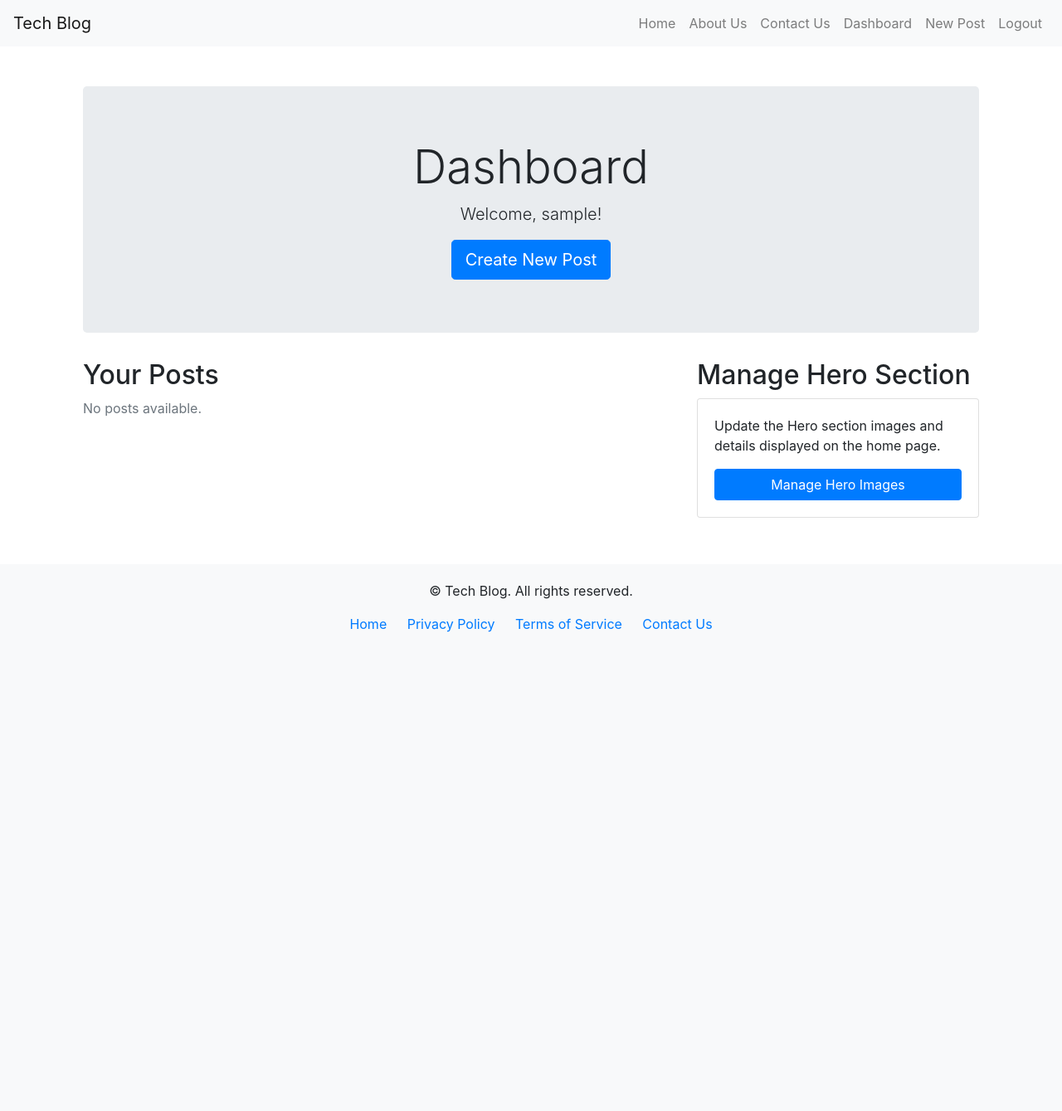
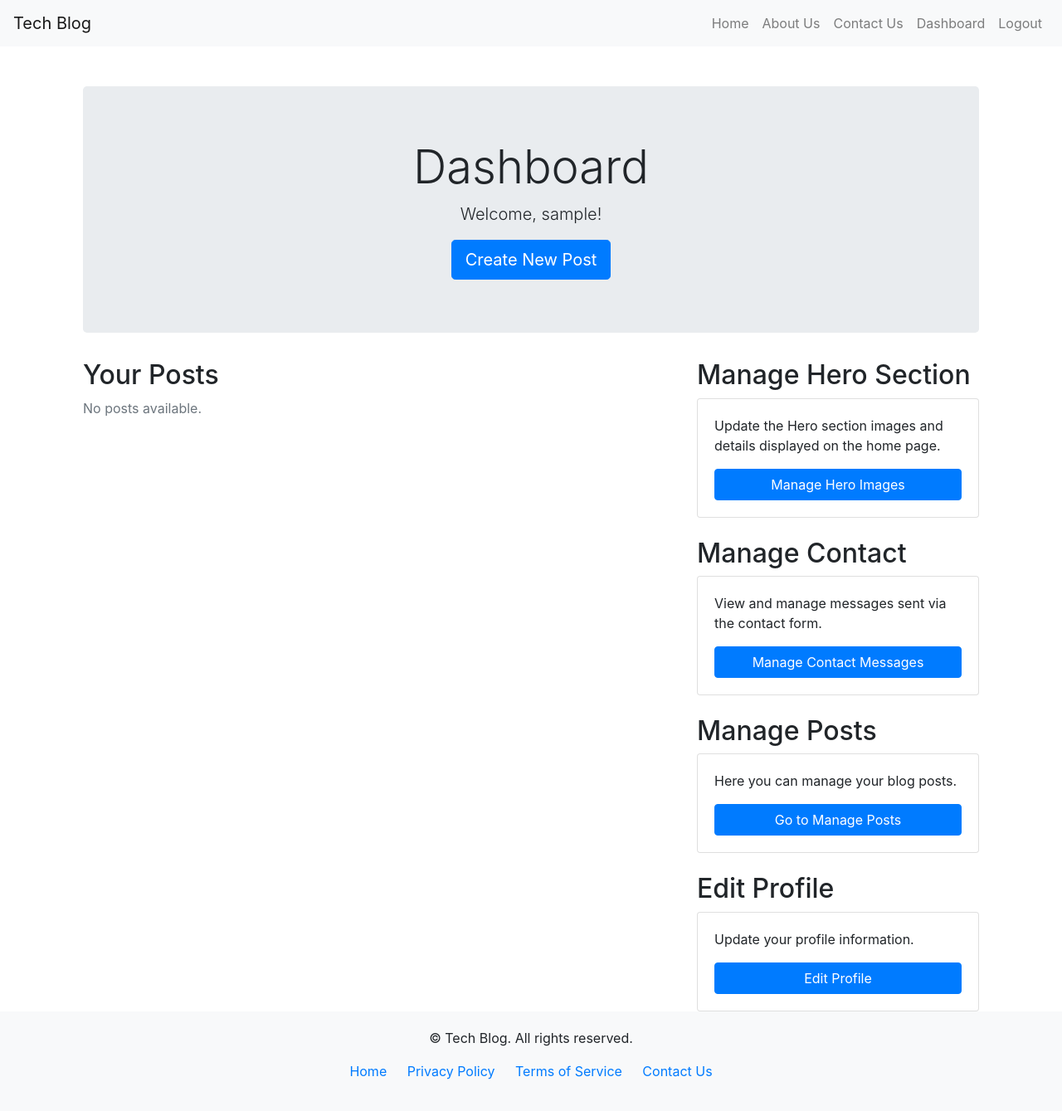
Before and after one commit to muhindi-brian/Tech-Blog, a Flask app: page /dashboard in a window 1280 px wide. Shown: the whole page at 83% size. Before the commit the page ends 762 px from the top, so only its background shows below. Run offline with Flask 3, Linux system fonts and the light colour scheme; the visitor is signed in with stand-in values (Sample User, id 1); data that the repository does not hold is empty; some libraries are stand-ins or nearby versions.

Commit message:
Update profile editing functionality: Add password field to EditProfileForm and update template

```diff
--- a/app/routes.py
+++ b/app/routes.py
@@ -7,7 +7,12 @@ from flask_login import LoginManager, UserMixin, login_user, current_user, logou
 import re
 import os
 from werkzeug.utils import secure_filename
+from werkzeug.security import generate_password_hash, check_password_hash
 
+# from . import app, db
+from .forms import EditProfileForm
+from .models import User
+#
 # Configuration
 UPLOAD_FOLDER = os.path.join(app.root_path, 'static', 'uploads')
 ALLOWED_EXTENSIONS = {'jpg', 'jpeg', 'png', 'gif'}
@@ -32,7 +37,13 @@ class User(UserMixin):
         self.id = user[0]
         self.username = user[1]
         self.email = user[2]
-        self.password = user[3]
+        self.password_hash = user[3]
+
+    def set_password(self, password):
+        self.password_hash = generate_password_hash(password)
+
+    def check_password(self, password):
+        return check_password_hash(self.password_hash, password)
 
 class LoginForm(FlaskForm):
     email = StringField('Email', validators=[DataRequired(), Email()])
@@ -59,6 +70,19 @@ class ContactForm(FlaskForm):
     message = TextAreaField('Message', validators=[DataRequired()])
     submit = SubmitField('Send')
 
+class EditProfileForm(FlaskForm):
+    username = StringField('Username', validators=[DataRequired()])
+    email = StringField('Email', validators=[DataRequired(), Email()])
+    password = PasswordField('New Password')
+    confirm_password = PasswordField('Confirm Password', validators=[EqualTo('password')])
+    submit = SubmitField('Update Profile')
+
+class ChangePasswordForm(FlaskForm):
+    old_password = PasswordField('Current Password', validators=[DataRequired()])
+    new_password = PasswordField('New Password', validators=[DataRequired()])
+    confirm_password = PasswordField('Confirm New Password', validators=[DataRequired(), EqualTo('new_password')])
+    submit = SubmitField('Change Password')
+
 def generate_slug(title):
     """Generate a URL-friendly slug from a title."""
     slug = re.sub(r'[^\w\s-]', '', title).strip().lower()
@@ -81,15 +105,6 @@ def index():
     cursor.close()
     return render_template('index.html', posts=posts, hero_images=hero_images)
 
-# @app.route('/')
-# def index():
-#     """Render the index page with posts."""
-#     cursor = mysql.connection.cursor()
-#     cursor.execute('SELECT * FROM posts ORDER BY created_at DESC')
-#     posts = cursor.fetchall()
-#     cursor.close()
-#     return render_template('index.html', posts=posts)
-
 @app.route('/about')
 def about():
     """Render the about page."""
@@ -97,19 +112,25 @@ def about():
 
 @app.route('/contact', methods=['GET', 'POST'])
 def contact():
-    """Handle the contact form submission."""
     form = ContactForm()
     if form.validate_on_submit():
-        # Here you would typically send an email or store the message in the database
-        name = form.name.data
-        email = form.email.data
-        message = form.message.data
+        cursor = mysql.connection.cursor()
+        cursor.execute('INSERT INTO contact_messages (name, email, message) VALUES (%s, %s, %s)',
+                       (form.name.data, form.email.data, form.message.data))
+        mysql.connection.commit()
+        cursor.close()
+        flash('Your message has been sent successfully!', 'success')
+        return redirect(url_for('contact'))
+    return render_template('contact.html', form=form)
 
-        # For demonstration purposes, let's just flash a message
-        flash('Your message has been sent successfully.', 'success')
-        return redirect(url_for('contact'))
-
-    return render_template('contact.html', form=form)
+@app.route('/contact_messages')
+@login_required
+def contact_messages():
+    cursor = mysql.connection.cursor()
+    cursor.execute('SELECT * FROM contact_messages ORDER BY created_at DESC')
+    messages = cursor.fetchall()
+    cursor.close()
+    return render_template('contact_messages.html', messages=messages)
 
 @app.route('/post/<slug>')
 def post(slug):
@@ -129,7 +150,7 @@ def login():
         cursor.execute('SELECT * FROM users WHERE email = %s', (form.email.data,))
         user = cursor.fetchone()
         cursor.close()
-        if user and user[3] == form.password.data:  # Note: Use hashed passwords in production
+        if user and check_password_hash(user[3], form.password.data):
             user_obj = User(user)
             login_user(user_obj)
             return redirect(url_for('dashboard'))
@@ -144,7 +165,7 @@ def register():
     if form.validate_on_submit():
         cursor = mysql.connection.cursor()
         cursor.execute('INSERT INTO users (username, email, password) VALUES (%s, %s, %s)',
-                       (form.username.data, form.email.data, form.password.data))
+                       (form.username.data, form.email.data, generate_password_hash(form.password.data)))
         mysql.connection.commit()
         cursor.close()
         flash('Account created successfully', 'success')
@@ -159,7 +180,6 @@ def dashboard():
     posts = cursor.fetchall()
     cursor.close()
     return render_template('dashboard.html', posts=posts)
-
 
 @app.route('/manage_posts', methods=['GET'])
 @login_required
@@ -290,7 +310,68 @@ def manage_hero():
 
     return render_template('manage_hero.html', hero_images=hero_images)
 
+@app.route('/delete_contact_message/<int:id>', methods=['POST'])
+@login_required
+def delete_contact_message(id):
+    cursor = mysql.connection.cursor()
+    cursor.execute('DELETE FROM contact_messages WHERE id = %s', (id,))
+    mysql.connection.commit()
+    cursor.close()
+    flash('Contact message deleted successfully', 'success')
+    return redirect(url_for('contact_messages'))
 
+@app.route('/delete_hero/<int:id>', methods=['POST'])
+@login_required
+def delete_hero(id):
+    """Handle deletion of a hero image."""
+    cursor = mysql.connection.cursor()
+    cursor.execute('DELETE FROM hero_images WHERE id = %s', (id,))
+    mysql.connection.commit()
+    cursor.close()
+    flash('Hero image deleted successfully', 'success')
+    return redirect(url_for('manage_hero'))
+
+@app.route('/profile', methods=['GET', 'POST'])
+@login_required
+def profile():
+    form = EditProfileForm()
+
+    if form.validate_on_submit():
+        current_user.username = form.username.data
+        current_user.email = form.email.data
+        if form.password.data:
+            current_user.set_password(form.password.data)
+        db.session.commit()
+        flash('Your profile has been updated!')
+        return redirect(url_for('profile'))
+
+    # Populate form fields with current user data
+    form.username.data = current_user.username
+    form.email.data = current_user.email
+
+    return render_template('edit_profile.html', form=form)
+
+@app.route('/change_password', methods=['GET', 'POST'])
+@login_required
+def change_password():
+    """Render and handle password change."""
+    form = ChangePasswordForm()
+    if form.validate_on_submit():
+        cursor = mysql.connection.cursor()
+        cursor.execute('SELECT password FROM users WHERE id = %s', (current_user.id,))
+        user = cursor.fetchone()
+        cursor.close()
+        if user and check_password_hash(user[0], form.old_password.data):
+            cursor = mysql.connection.cursor()
+            cursor.execute('UPDATE users SET password = %s WHERE id = %s',
+                           (generate_password_hash(form.new_password.data), current_user.id))
+            mysql.connection.commit()
+            cursor.close()
+            flash('Password changed successfully', 'success')
+            return redirect(url_for('profile'))
+        else:
+            flash('Current password is incorrect', 'danger')
+    return render_template('change_password.html', form=form)
 
 @app.route('/logout')
 def logout():
--- a/app/templates/base.html
+++ b/app/templates/base.html
@@ -54,9 +54,9 @@
                     <li class="nav-item">
                         <a class="nav-link" href="{{ url_for('dashboard') }}">Dashboard</a>
                     </li>
-                    <li class="nav-item">
+                    <!-- <li class="nav-item">
                         <a class="nav-link" href="{{ url_for('new_post') }}">New Post</a>
-                    </li>
+                    </li> -->
                     <li class="nav-item">
                         <a class="nav-link" href="{{ url_for('logout') }}">Logout</a>
                     </li>
--- a/app/templates/dashboard.html
+++ b/app/templates/dashboard.html
@@ -34,11 +34,39 @@
         </div>
 
         <div class="col-md-4">
+            <!-- Manage Hero Section -->
             <h2>Manage Hero Section</h2>
-                <div class="card">
+            <div class="card mb-4">
                 <div class="card-body">
                     <p class="card-text">Update the Hero section images and details displayed on the home page.</p>
                     <a href="{{ url_for('manage_hero') }}" class="btn btn-primary btn-block">Manage Hero Images</a>
+                </div>
+            </div>
+
+            <!-- Manage Contact Messages Section -->
+            <h2>Manage Contact</h2>
+            <div class="card mb-4">
+                <div class="card-body">
+                    <p class="card-text">View and manage messages sent via the contact form.</p>
+                    <a href="{{ url_for('contact_messages') }}" class="btn btn-primary btn-block">Manage Contact Messages</a>
+                </div>
+            </div>
+
+            <!-- Manage Posts Section -->
+            <h2>Manage Posts</h2>
+            <div class="card mb-4">
+                <div class="card-body">
+                    <p class="card-text">Here you can manage your blog posts.</p>
+                    <a href="{{ url_for('manage_posts') }}" class="btn btn-primary btn-block">Go to Manage Posts</a>
+                </div>
+            </div>
+
+            <!-- Edit Profile Section -->
+            <h2>Edit Profile</h2>
+            <div class="card">
+                <div class="card-body">
+                    <p class="card-text">Update your profile information.</p>
+                    <a href="{{ url_for('profile') }}" class="btn btn-primary btn-block">Edit Profile</a>
                 </div>
             </div>
         </div>
--- a/database/tech_blog.sql
+++ b/database/tech_blog.sql
@@ -5,6 +5,8 @@ USE tech_blog;
 DROP TABLE IF EXISTS posts;
 DROP TABLE IF EXISTS users;
 DROP TABLE IF EXISTS pages;
+DROP TABLE IF EXISTS hero_images;
+DROP TABLE IF EXISTS contact_messages;
 
 -- Create the users table
 CREATE TABLE users (
@@ -40,3 +42,12 @@ CREATE TABLE hero_images (
     title VARCHAR(255),
     caption TEXT
 );
+
+-- Create the contact_messages table
+CREATE TABLE contact_messages (
+    id INT AUTO_INCREMENT PRIMARY KEY,
+    name VARCHAR(100) NOT NULL,
+    email VARCHAR(100) NOT NULL,
+    message TEXT NOT NULL,
+    created_at TIMESTAMP DEFAULT CURRENT_TIMESTAMP
+);
```
Also changed, not shown: app/forms.py (added, +12 -0 lines), app/models.py (+31 -0 lines), app/templates/change_password.html (added, +25 -0 lines), app/templates/contact_messages.html (added, +25 -0 lines), app/templates/edit_profile.html (added, +44 -0 lines), app/templates/hero.html (+12 -4 lines). Lines whose indentation alone changed are shown as unchanged.
